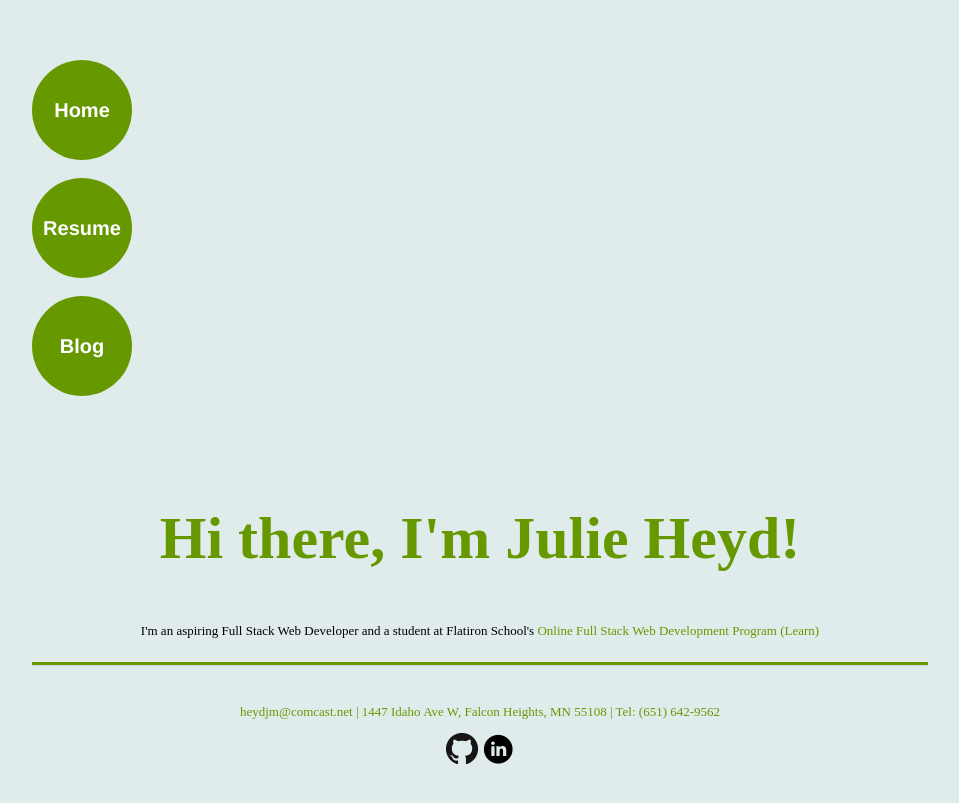
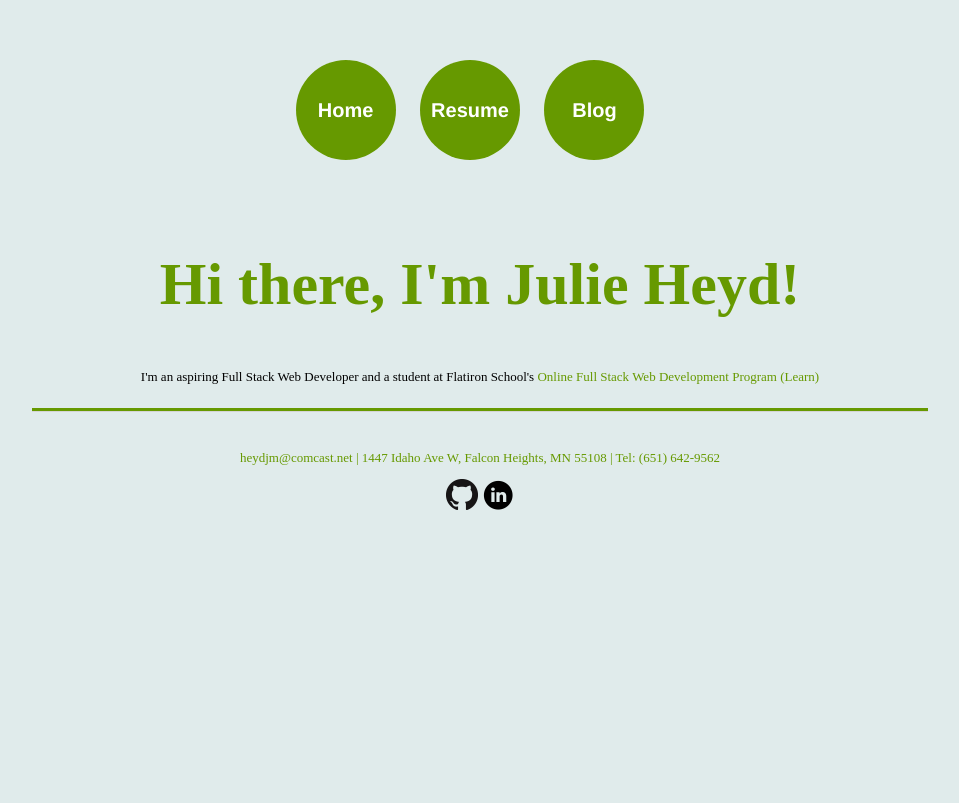
Before and after one commit to jmheyd/jmheyd.github.io, a Jekyll site: the page built from index.html, in a window 1280 px wide. Shown: the top 803 px of the page, without its empty margins (160-1119 px from the left). Built offline with Jekyll 4.4.1, drawn with Linux system fonts in a browser that asks for light colours; some web fonts are replaced.

Commit message:
style buttons

```diff
--- a/css/main.css
+++ b/css/main.css
@@ -28,17 +28,18 @@ h1 {
     font-family: 'Crushed', cursive;
 }
 
-.button{
-    display:block;
+/*.button {
+    display:inline-block;
     width:100px;
     height:100px;
     border-radius:50px;
     font-size:20px;
-    color:#fff;
+    color:white;
     line-height:100px;
     text-align:center;
     background:#669900;
-}
+}*/
+
 /*.button {
     font-size: 1.5em;
     border-radius: 15px;
--- a/css/stylesheet.css
+++ b/css/stylesheet.css
@@ -74,7 +74,17 @@ a:visited {
     color:#669900;
 }
 
-
+.button {
+    display:inline-block;
+    width:100px;
+    height:100px;
+    border-radius:50px;
+    font-size:20px;
+    color:white;
+    line-height:100px;
+    text-align:center;
+    background:#669900;
+}
 
 #resume p {
 	text-align: left;
```
